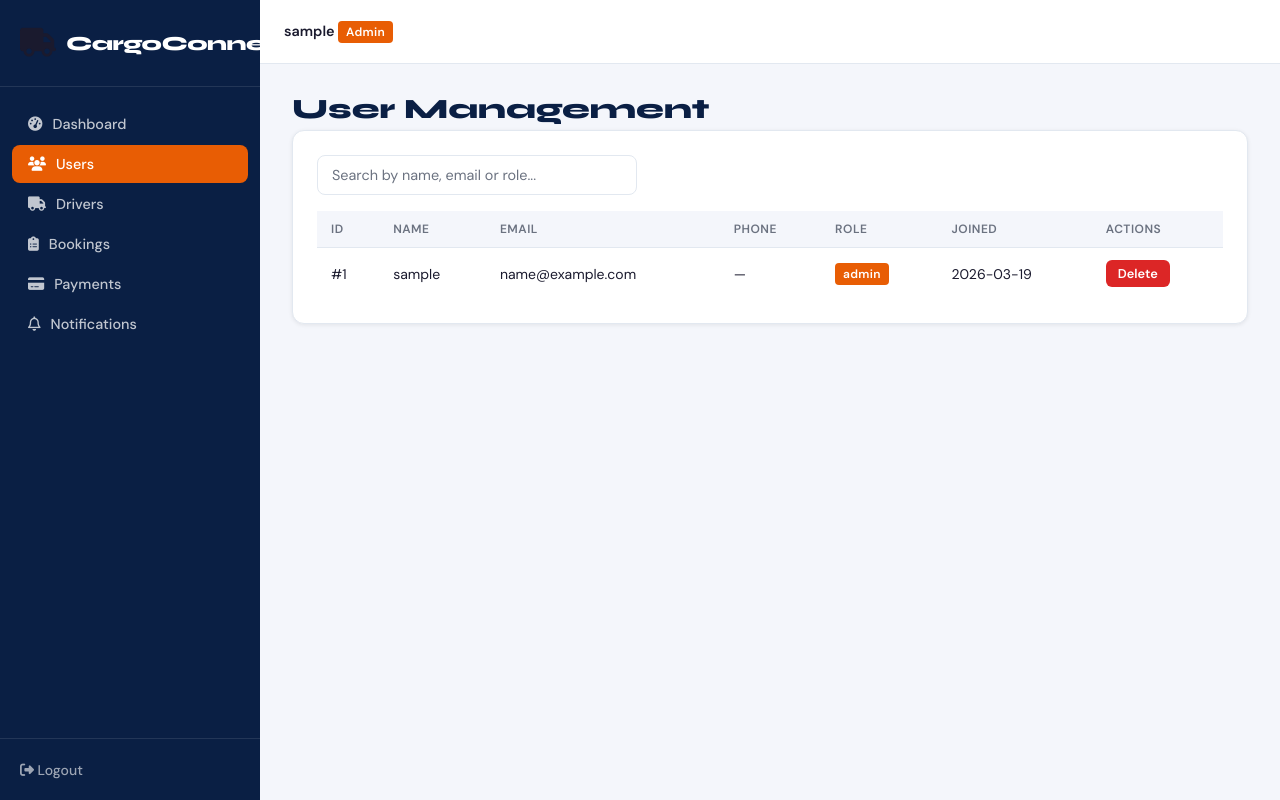
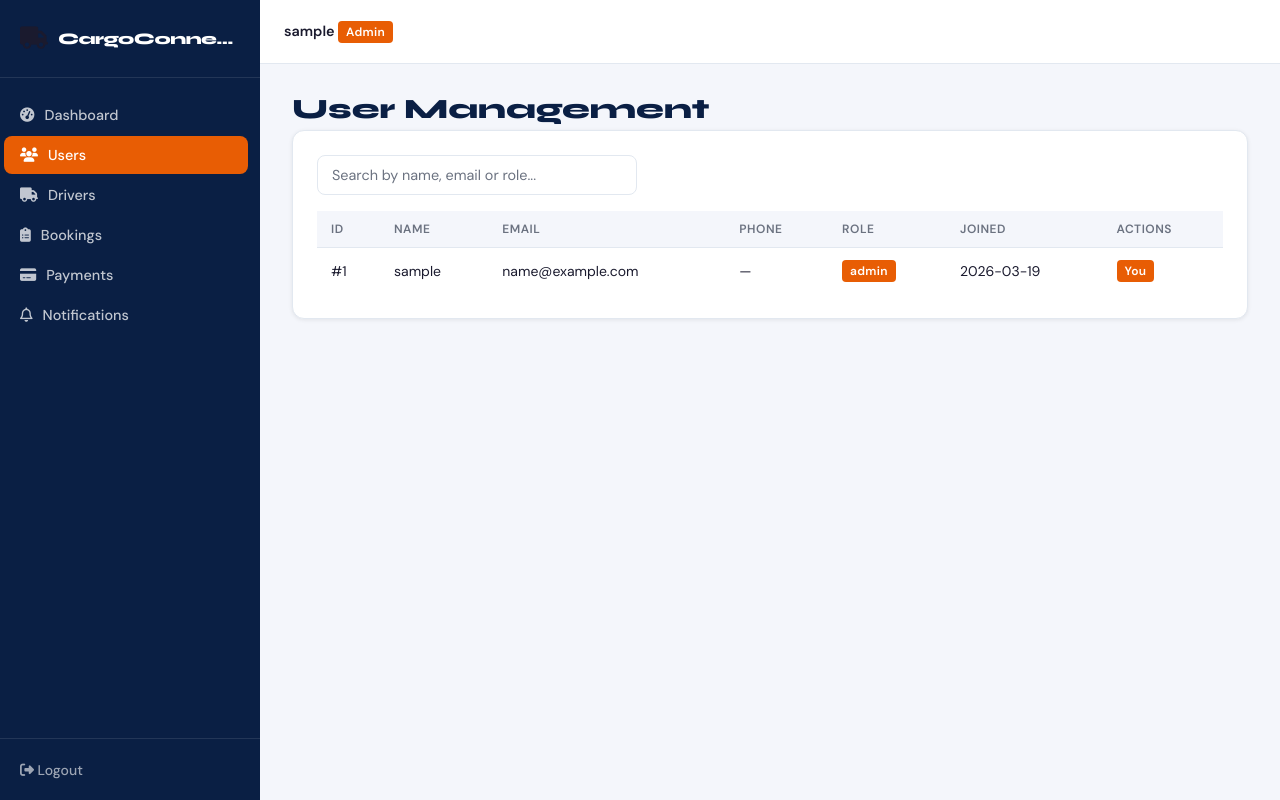
Before and after one commit to NkemJefersonAchia/CargoConnect, a Flask app: page /admin/users-page in a window 1280 px wide. Run offline with Flask 3, Linux system fonts and the light colour scheme; the visitor is signed in with stand-in values (Sample User, id 1); data comes from the database, SQL or seed files in the repository.

Commit message:
Fix logo sizing, search loading, admin self-delete guard, and DB connection resilience
- Reduce sidebar logo icon (1.8rem→1.4rem) and text (1.25rem→1rem) so CargoConnect fits within the navy sidebar; add white-space/overflow guards
- Align sidebar nav items with logo by adjusting li left margin (12px→4px)
- Show spinner loading state in truck results while search fetch is in-flight
- Hide Delete button for current admin's own row in Users table; add 403 guard in delete_user route
- Add pool_pre_ping, pool_recycle=280, pool_timeout, and connect_timeout to SQLAlchemy engine options to prevent stale Aiven connections
- Wrap load_user in try/except so a DB blip returns None instead of crashing every request with a 500

```diff
--- a/app.py
+++ b/app.py
@@ -28,7 +28,12 @@ def create_app():
     @login_manager.user_loader
     def load_user(user_id):
         """Load user by ID for Flask-Login session management."""
-        return User.query.get(int(user_id))
+        try:
+            return User.query.get(int(user_id))
+        except Exception:
+            # DB temporarily unreachable — treat session as unauthenticated
+            # rather than crashing the entire request with a 500.
+            return None
 
     from routes.auth import auth_bp
     from routes.booking import booking_bp
--- a/config/config.py
+++ b/config/config.py
@@ -12,6 +12,12 @@ class Config:
         "DATABASE_URL", "postgresql://postgres:password@localhost:5432/cargoconnect"
     )
     SQLALCHEMY_TRACK_MODIFICATIONS = False
+    SQLALCHEMY_ENGINE_OPTIONS = {
+        "pool_pre_ping": True,   # discard stale connections before use
+        "pool_recycle": 280,     # recycle connections every 280s (Aiven closes idle at ~300s)
+        "pool_timeout": 10,      # fail fast if no connection available within 10s
+        "connect_args": {"connect_timeout": 10},  # DNS/TCP timeout per attempt
+    }
 
     MOMO_API_KEY = os.getenv("MOMO_API_KEY", "")
     MOMO_USER_ID = os.getenv("MOMO_USER_ID", "")
--- a/routes/admin.py
+++ b/routes/admin.py
@@ -155,6 +155,8 @@ def list_users():
 @require_admin
 def delete_user(user_id):
     """Delete a user account."""
+    if user_id == current_user.user_id:
+        return error("You cannot delete your own admin account.", 403)
     user = User.query.get_or_404(user_id)
     db.session.delete(user)
     db.session.commit()
--- a/static/css/style.css
+++ b/static/css/style.css
@@ -75,17 +75,20 @@ ul { list-style: none; }
   padding: 24px 20px;
   border-bottom: 1px solid rgba(255,255,255,0.1);
 }
-.sidebar__logo-icon { font-size: 1.8rem; }
+.sidebar__logo-icon { font-size: 1.4rem; }
 .sidebar__logo-text {
   font-family: var(--font-heading);
   font-weight: 800;
-  font-size: 1.25rem;
+  font-size: 1rem;
   color: var(--color-surface);
   letter-spacing: -0.5px;
+  white-space: nowrap;
+  overflow: hidden;
+  text-overflow: ellipsis;
 }
 
 .sidebar__nav { flex: 1; padding: 16px 0; overflow-y: auto; }
-.sidebar__nav li { margin: 2px 12px; }
+.sidebar__nav li { margin: 2px 12px 2px 4px; }
 .sidebar__link {
   display: flex;
   align-items: center;
--- a/templates/admin_users.html
+++ b/templates/admin_users.html
@@ -59,6 +59,7 @@
 {% block scripts %}
 <script src="{{ url_for('static', filename='js/admin.js') }}"></script>
 <script>
+  const CURRENT_ADMIN_ID = {{ user.user_id }};
   let allUsers = [];
   let deleteTargetId = null;
 
@@ -88,7 +89,7 @@
         <td><span class="badge badge--role-${u.role}">${u.role}</span></td>
         <td>${u.created_at}</td>
         <td>
-          <button class="btn btn--sm btn--danger" onclick="openDeleteModal(${u.user_id})">Delete</button>
+          ${u.user_id === CURRENT_ADMIN_ID ? '<span class="badge badge--role-admin">You</span>' : `<button class="btn btn--sm btn--danger" onclick="openDeleteModal(${u.user_id})">Delete</button>`}
         </td>
       </tr>
     `).join('');
```
Also changed, not shown: static/js/booking.js (+7 -0 lines).
